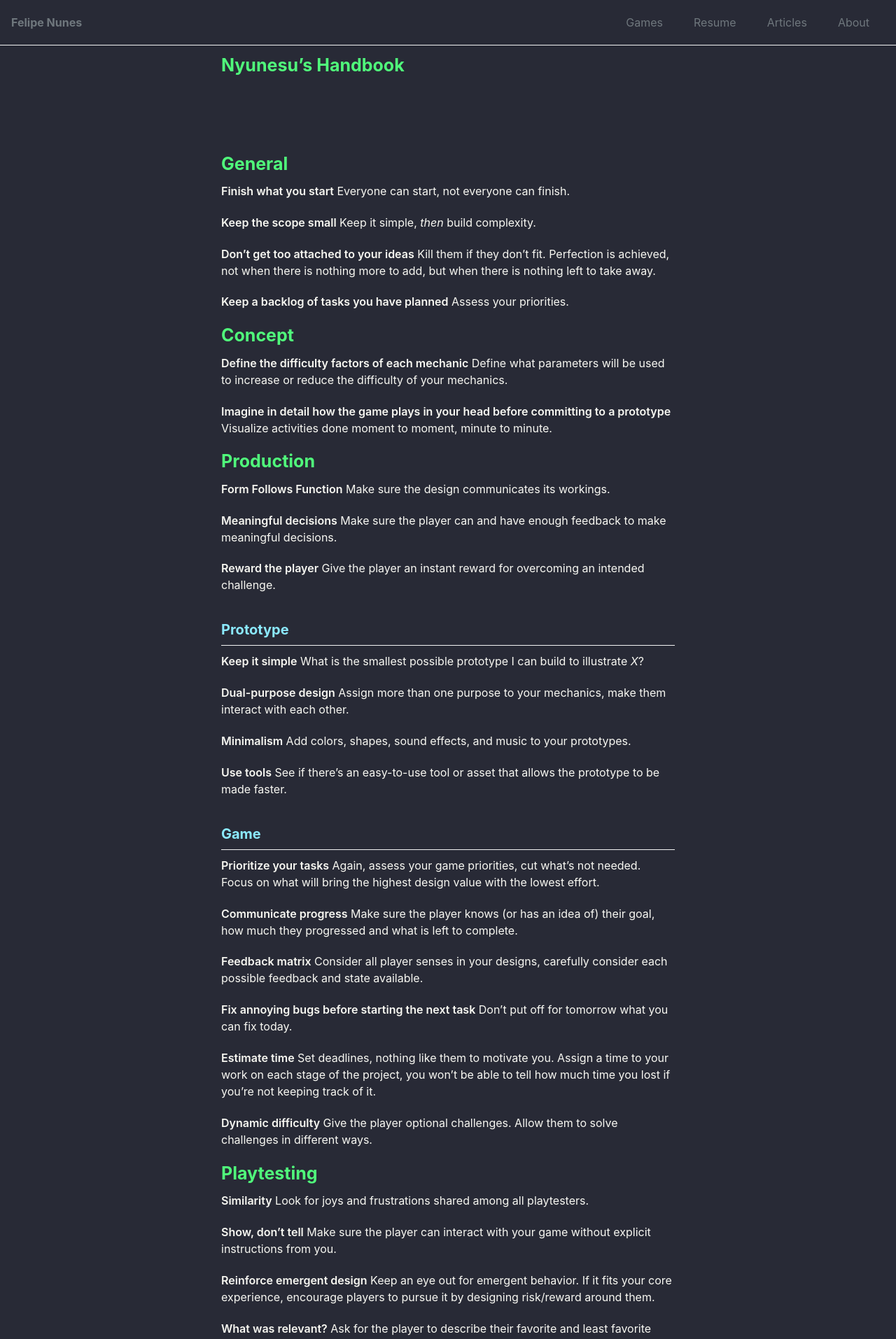
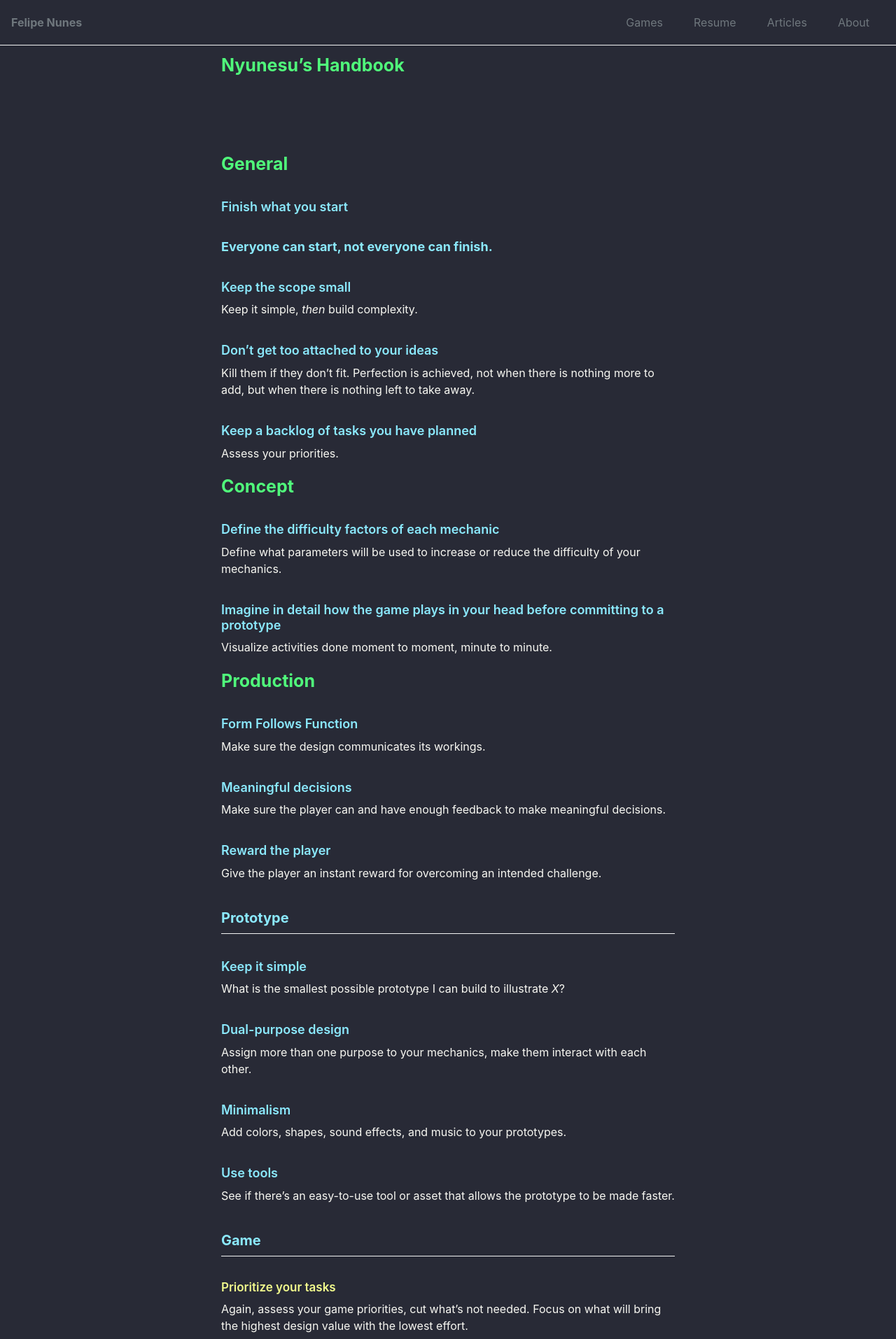
Before and after one commit to nyunesu/nyunesu.github.io, a Jekyll site: the page built from _pages/handbook.md, in a window 1280 px wide. Shown: the top 1914 px of the page at 70% size. Built offline with Jekyll 4.4.1, drawn with Linux system fonts in a browser that asks for light colours; cached includes are drawn as plain includes.

```diff
--- a/_pages/handbook.md
+++ b/_pages/handbook.md
@@ -5,87 +5,114 @@ title: Nyunesu's Handbook
 
 # General
 
-**Finish what you start**
-Everyone can start, not everyone can finish.
 
-**Keep the scope small**
+
+### **Finish what you start**
+
+### Everyone can start, not everyone can finish.
+
+### **Keep the scope small**
+
 Keep it simple, *then* build complexity.
 
-**Don't get too attached to your ideas**
+### **Don't get too attached to your ideas**
+
 Kill them if they don't fit. Perfection is achieved, not when there is nothing more to add, but when there is nothing left to take away.
 
-**Keep a backlog of tasks you have planned**
+### **Keep a backlog of tasks you have planned**
+
 Assess your priorities.
 
 # Concept
 
-**Define the difficulty factors of each mechanic**
+### **Define the difficulty factors of each mechanic**
+
 Define what parameters will be used to increase or reduce the difficulty of your mechanics.
 
-**Imagine in detail how the game plays in your head before committing to a prototype**
+### **Imagine in detail how the game plays in your head before committing to a prototype**
+
 Visualize activities done moment to moment, minute to minute.
 
 # Production
 
-**Form Follows Function**
+### **Form Follows Function**
+
 Make sure the design communicates its workings.
 
-**Meaningful decisions**
+### **Meaningful decisions**
+
 Make sure the player can and have enough feedback to make meaningful decisions.
 
-**Reward the player**
+### **Reward the player**
+
 Give the player an instant reward for overcoming an intended challenge.
 
 ## Prototype
 
-**Keep it simple**
+### **Keep it simple**
+
 What is the smallest possible prototype I can build to illustrate *X*?
 
-**Dual-purpose design**
+### **Dual-purpose design**
+
 Assign more than one purpose to your mechanics, make them interact with each other.
 
-**Minimalism**
+### **Minimalism**
+
 Add colors, shapes, sound effects, and music to your prototypes.
 
-**Use tools**
+### **Use tools**
+
 See if there's an easy-to-use tool or asset that allows the prototype to be made faster.
 
 ## Game
 
-**Prioritize your tasks**
+#### **Prioritize your tasks**
+
 Again, assess your game priorities, cut what's not needed. Focus on what will bring the highest design value with the lowest effort.
 
-**Communicate progress**
+#### **Communicate progress**
+
 Make sure the player knows (or has an idea of) their goal, how much they progressed and what is left to complete.
 
-**Feedback matrix**
+#### **Feedback matrix**
+
 Consider all player senses in your designs, carefully consider each possible feedback and state available.
 
-**Fix annoying bugs before starting the next task**
+#### **Fix annoying bugs before starting the next task**
+
 Don't put off for tomorrow what you can fix today.
 
-**Estimate time**
+#### **Estimate time**
+
 Set deadlines, nothing like them to motivate you. Assign a time to your work on each stage of the project, you won't be able to tell how much time you lost if you're not keeping track of it.
 
-**Dynamic difficulty**
+#### **Dynamic difficulty**
+
 Give the player optional challenges. Allow them to solve challenges in different ways.
 
 # Playtesting
 
-**Similarity**
+#### **Similarity**
+
 Look for joys and frustrations shared among all playtesters.
 
-**Show, don't tell**
+#### **Show, don't tell**
+
 Make sure the player can interact with your game without explicit instructions from you.
 
-**Reinforce emergent design**
+#### **Reinforce emergent design**
+
 Keep an eye out for emergent behavior. If it fits your core experience, encourage players to pursue it by designing risk/reward around them.
 
-**What was relevant?**
+#### **What was relevant?**
+
 Ask for the player to describe their favorite and least favorite moment or interaction, when they felt clever and if there was something they wanted to do and the game didn't let them.
 
-**Kleenex testers**
+#### **Kleenex testers**
+
 Don't stick to the same testers, always bring new players.
 
-**Take notes**
+#### **Take notes**
+
 Notice when players get frustrated or encounter problems or try to prolong the same activities.
```
